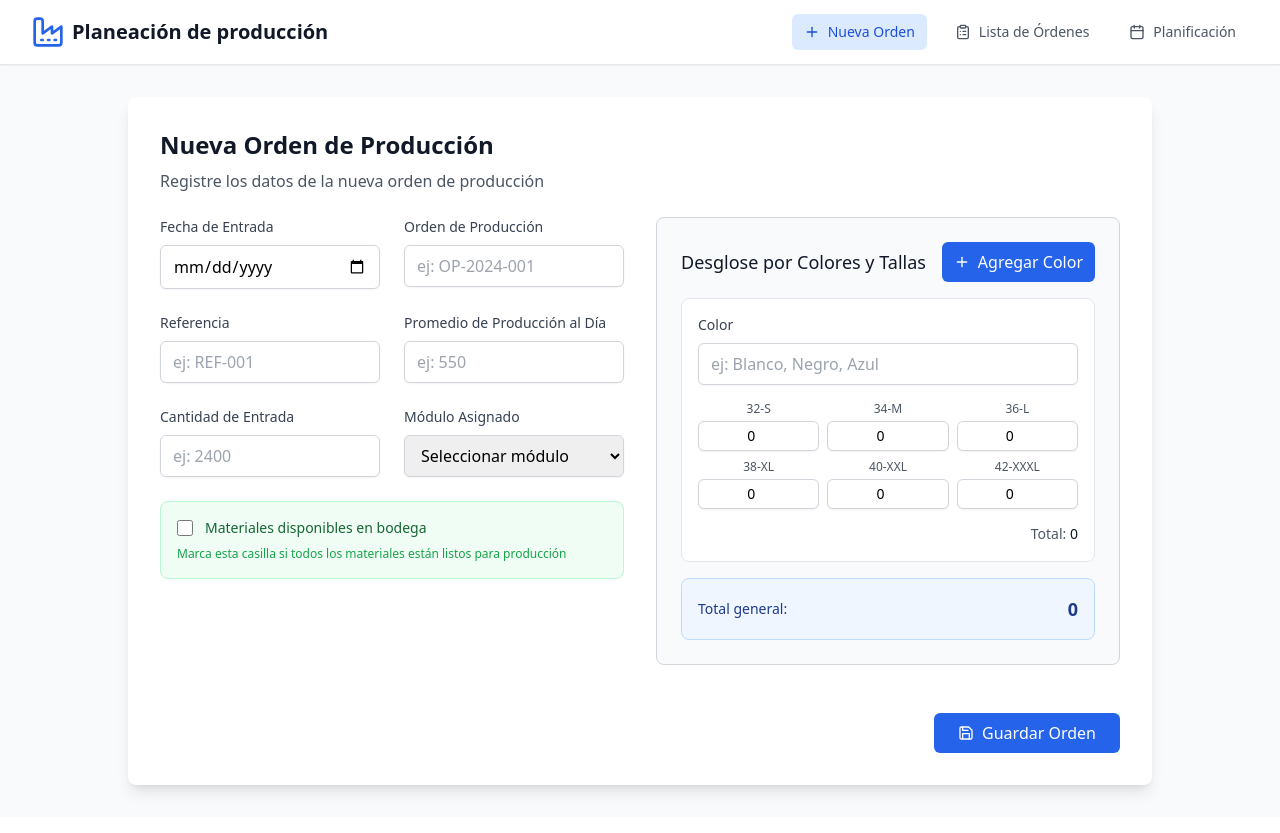
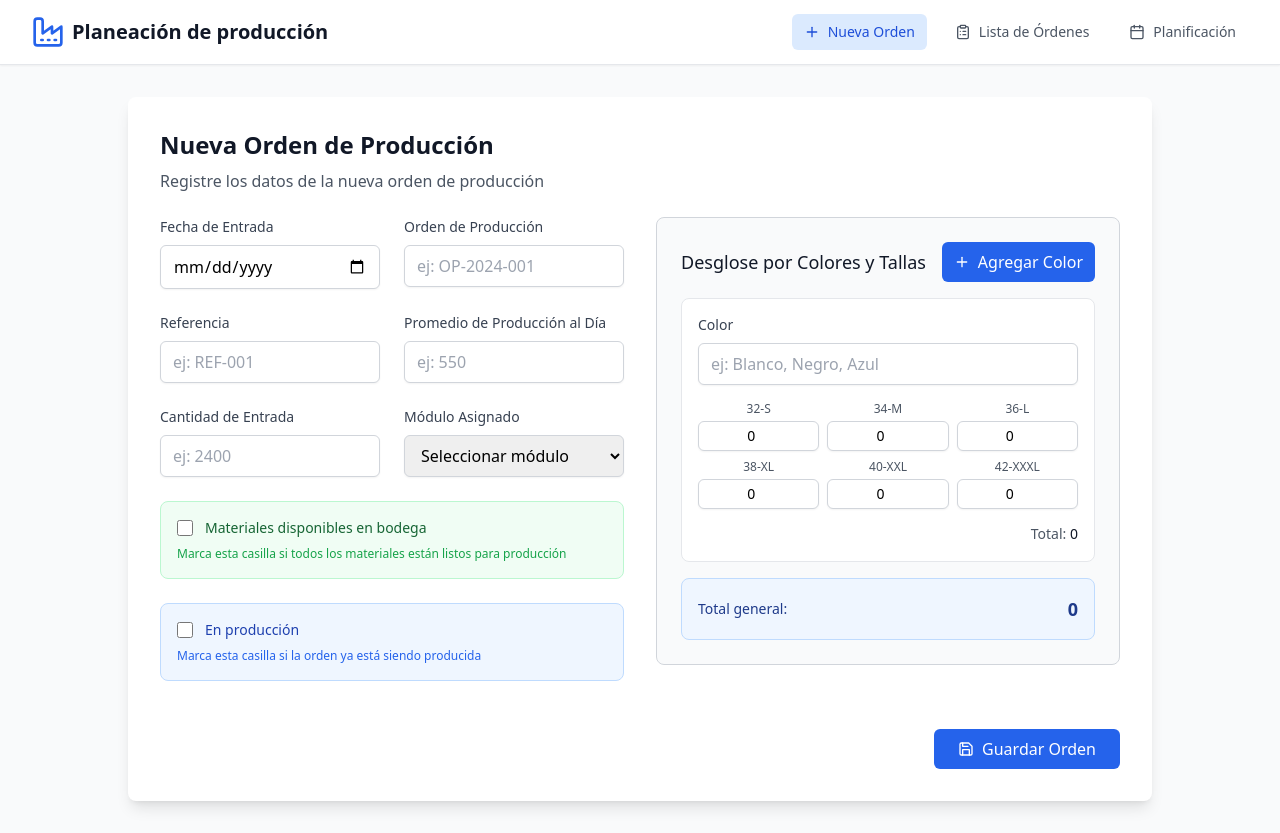
Before and after one commit to EmmanuelSalazar/plan-de-trabajo, a React (Vite) app: page / in a window 1280 px wide. Built offline with nearby package versions, Linux system fonts and the light colour scheme; no server answers.

Commit message:
Updated orderController.js

```diff
--- a/src/components/EditOrderModal.jsx
+++ b/src/components/EditOrderModal.jsx
@@ -326,6 +326,29 @@ export const EditOrderModal = ({ isOpen, onClose, onSubmit, order, loading }) =>
               Marca esta casilla si todos los materiales están listos para producción
             </p>
           </div>
+
+          {/* En Producción */}
+          <div className="p-4 bg-blue-50 rounded-lg border border-blue-200 mt-4">
+            <div className="flex items-center space-x-3 mb-2">
+            <input
+              type="checkbox"
+              id="enProduccionEdit"
+              name="enProduccion"
+              checked={formData.enProduccion}
+              onChange={(e) => setFormData(prev => ({
+                ...prev,
+                enProduccion: e.target.checked
+              }))}
+              className="w-4 h-4 text-blue-600 bg-gray-100 border-gray-300 rounded focus:ring-blue-500 focus:ring-2"
+            />
+            <label htmlFor="enProduccionEdit" className="text-sm font-medium text-blue-800">
+              En producción
+            </label>
+            </div>
+            <p className="text-xs text-blue-600">
+              Marca esta casilla si la orden ya está siendo producida
+            </p>
+          </div>
         </div>
 
         <div className="px-6 py-4 border-t border-gray-200 flex justify-end space-x-3">
--- a/src/components/ProductionForm.jsx
+++ b/src/components/ProductionForm.jsx
@@ -351,6 +351,29 @@ export const ProductionForm = () => {
                   Marca esta casilla si todos los materiales están listos para producción
                 </p>
               </div>
+
+              {/* En Producción */}
+              <div className="p-4 bg-blue-50 rounded-lg border border-blue-200">
+                <div className="flex items-center space-x-3 mb-2">
+                <input
+                  type="checkbox"
+                  id="enProduccion"
+                  name="enProduccion"
+                  checked={formData.enProduccion}
+                  onChange={(e) => setFormData(prev => ({
+                    ...prev,
+                    enProduccion: e.target.checked
+                  }))}
+                  className="w-4 h-4 text-blue-600 bg-gray-100 border-gray-300 rounded focus:ring-blue-500 focus:ring-2"
+                />
+                <label htmlFor="enProduccion" className="text-sm font-medium text-blue-800">
+                  En producción
+                </label>
+                </div>
+                <p className="text-xs text-blue-600">
+                  Marca esta casilla si la orden ya está siendo producida
+                </p>
+              </div>
             </div>
 
             {/* Columna derecha - Desglose por Colores y Tallas */}
```
Also changed, not shown: 1 other file (tests, documents, lock files or other folders).
